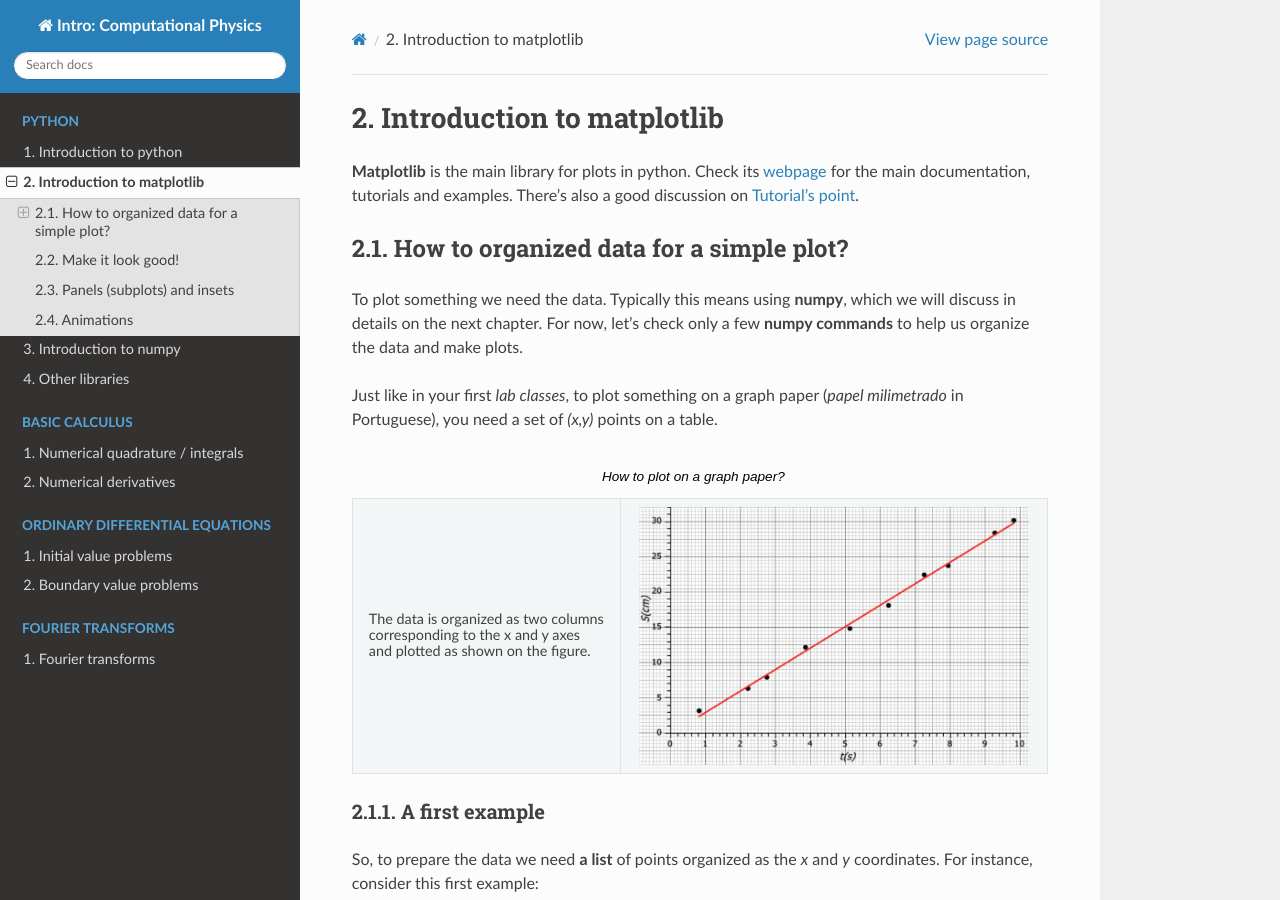
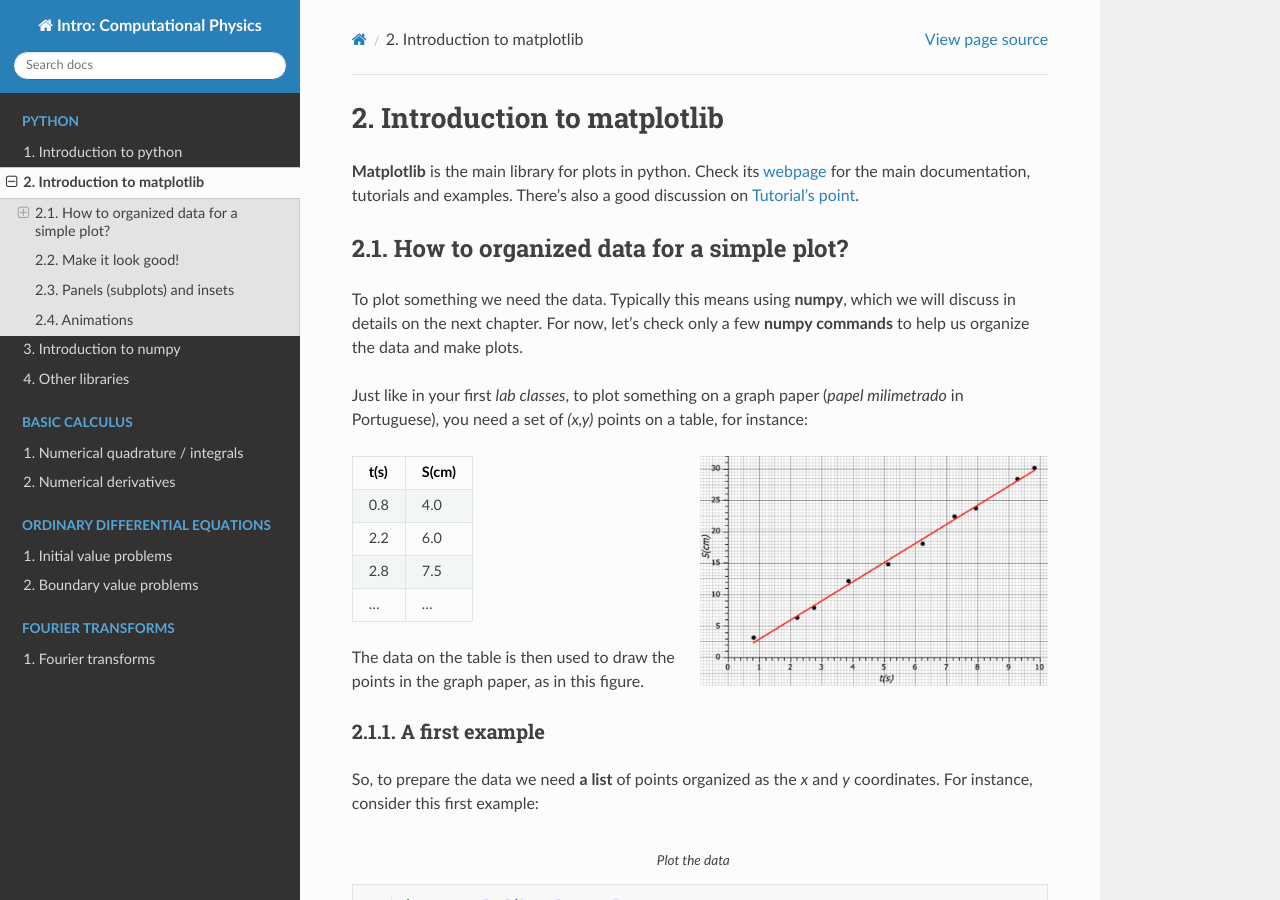
Before and after one commit to gersonjferreira/Computational-Physics-Class-Notes, a Sphinx documentation site: the page built from docs/python/matplotlib.rst, in a window 1280 px wide and 900 px high. Built offline with Sphinx 7.4.7 and the Read the Docs theme 2.0.0, drawn with Linux system fonts in a browser that asks for light colours.

Commit message:
update table in matplotlib example

```diff
--- a/docs/python/matplotlib.rst
+++ b/docs/python/matplotlib.rst
@@ -8,23 +8,25 @@ How to organized data for a simple plot?
 
 To plot something we need the data. Typically this means using **numpy**, which we will discuss in details on the next chapter. For now, let's check only a few **numpy commands** to help us organize the data and make plots.
 
-Just like in your first *lab classes*, to plot something on a graph paper (*papel milimetrado* in Portuguese), you need a set of *(x,y)* points on a table.
+Just like in your first *lab classes*, to plot something on a graph paper (*papel milimetrado* in Portuguese), you need a set of *(x,y)* points on a table, for instance:
 
-.. list-table:: How to plot on a graph paper?
-    :widths: 1 2
-    :header-rows: 0
+.. image:: ./figs/graphpaper.png
+    :width: 50%
+    :align: right
 
-    * -
++--------+---------+
+|  t(s)  |  S(cm)  |
++========+=========+
+|   0.8  |   4.0   |
++--------+---------+
+|   2.2  |   6.0   |
++--------+---------+
+|   2.8  |   7.5   |
++--------+---------+
+|   ...  |   ...   |
++--------+---------+
 
-        The data is organized as two columns
-
-        corresponding to the x and y axes
-
-        and plotted as shown on the figure.
-
-      - .. image:: ./figs/graphpaper.png
-            :width: 99%
-            :align: center
+The data on the table is then used to draw the points in the graph paper, as in this figure.
 
 A first example
 ^^^^^^^^^^^^^^^
```
